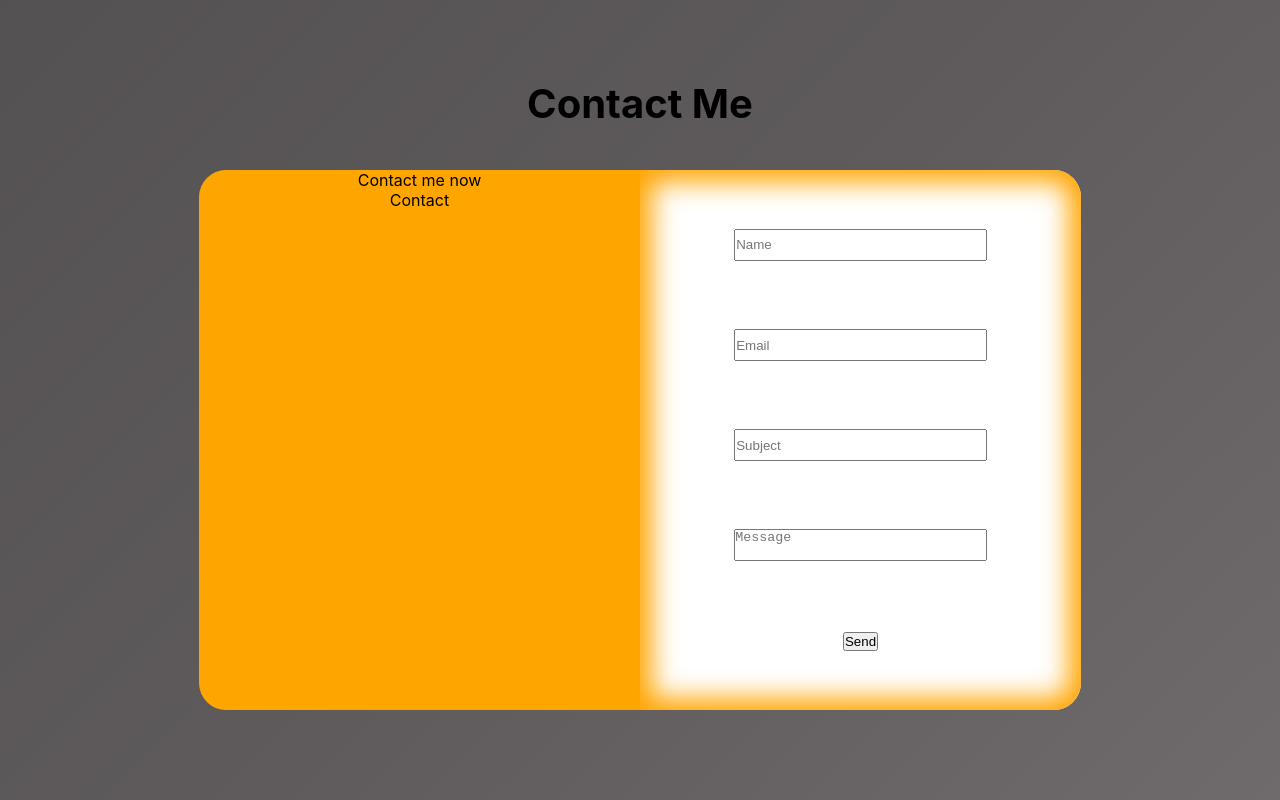
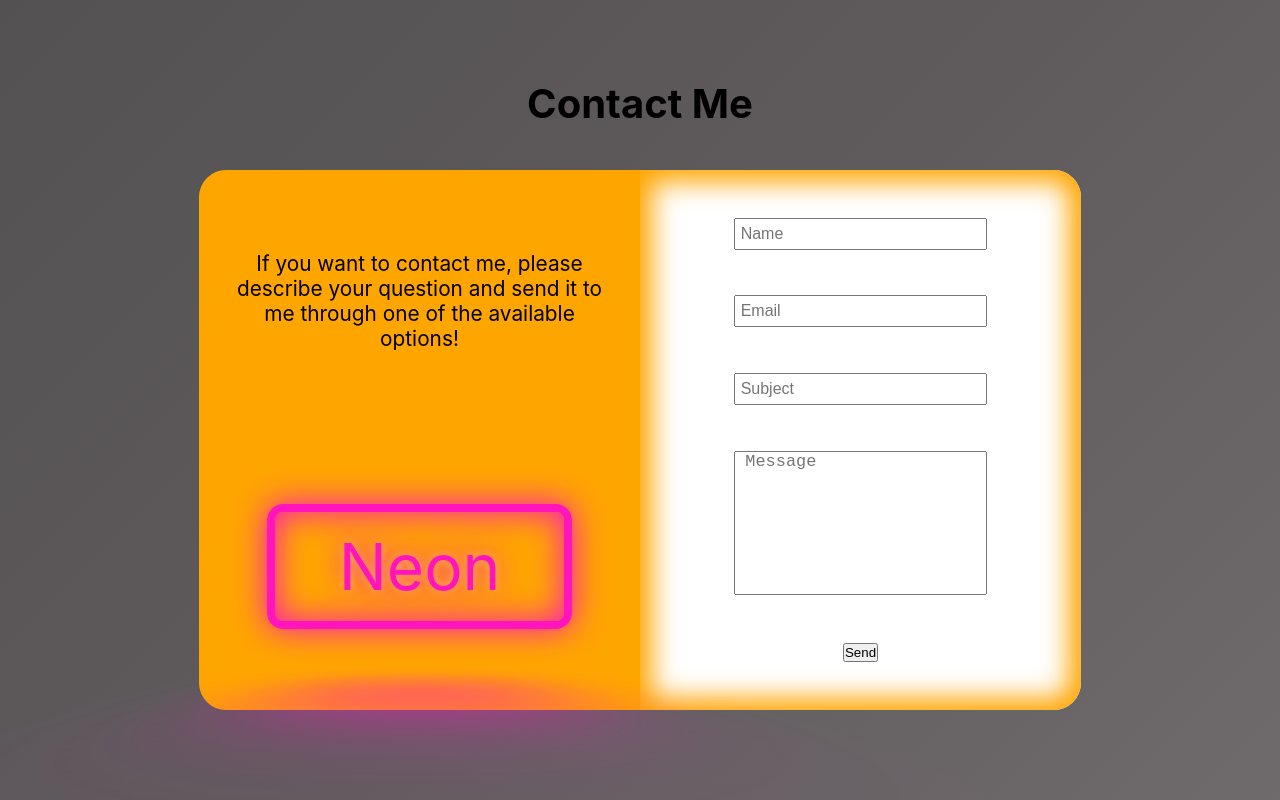
Before and after one commit to Arssin/Portfolio-Mateusz-Binieda, a React (Create React App) app: page / in a window 1280 px wide. Shown: the part 3107-3907 px from the top of the page. Built offline with nearby package versions, Linux system fonts and the light colour scheme.

Commit message:
refactor contact

```diff
--- a/src/Components/HomeBody/Contact/Contact.js
+++ b/src/Components/HomeBody/Contact/Contact.js
@@ -1,15 +1,13 @@
 import styles from '../Contact/Contact.module.scss';
 import { ContactForm } from '../Contact/ContactForm';
+import { ContactLeftSide } from '../Contact/ContactLeftSide';
 
 export const Contact = () => {
   return (
     <section className={styles.section} id="contact me">
       <h1 className={styles.title}>Contact Me</h1>
       <div className={styles.container}>
-        <div className={styles.text}>
-          <div>Contact me now</div>
-          <div>Contact </div>
-        </div>
+        <ContactLeftSide />
         <ContactForm />
       </div>
     </section>
--- a/src/Components/HomeBody/Contact/ContactForm.js
+++ b/src/Components/HomeBody/Contact/ContactForm.js
@@ -22,16 +22,16 @@ export function ContactForm() {
   return (
     <form ref={form} className={styles.form} onSubmit={sendEmail}>
       <div className={styles.div}>
-        <input placeholder="Name" className={styles.input} type="text" name="name" />
+        <input placeholder="&nbsp;Name" className={styles.input} type="text" name="name" />
       </div>
       <div className={styles.div}>
-        <input placeholder="Email" className={styles.input} type="email" name="email" />
+        <input placeholder="&nbsp;Email" className={styles.input} type="email" name="email" />
       </div>
       <div className={styles.div}>
-        <input placeholder="Subject" className={styles.input} type="text" name="subject" />
+        <input placeholder="&nbsp;Subject" className={styles.input} type="text" name="subject" />
       </div>
       <div className={styles.div}>
-        <textarea className={styles.message} placeholder="Message" name="message" />
+        <textarea className={styles.message} placeholder="&nbsp;Message" name="message" />
       </div>
       <div>
         <input type="submit" value="Send" />
--- a/src/Components/HomeBody/Contact/ContactForm.module.scss
+++ b/src/Components/HomeBody/Contact/ContactForm.module.scss
@@ -15,6 +15,7 @@ $bg-color: #eeeeee !default;
   -webkit-box-shadow: inset 0px 0px 27px 12px orange;
   box-shadow: inset 0px 0px 27px 12px orange;
   padding: 25px 10px;
+  gap: 0;
 
   .div {
     display: flex;
@@ -24,9 +25,12 @@ $bg-color: #eeeeee !default;
 
     .input {
       height: 2rem;
+      font-size: 1em;
     }
     .message {
       resize: none;
+      height: 9rem;
+      font-size: 1.3em;
     }
   }
 }
--- /dev/null
+++ b/src/Components/HomeBody/Contact/ContactLeftSide.js
@@ -0,0 +1,16 @@
+import styles from './ContactLeftSide.module.scss';
+
+export function ContactLeftSide() {
+  return (
+    <div className={styles.container}>
+      <div className={styles.text}>
+        If you want to contact me, please describe your question and send it to me through one of the available options!
+      </div>
+      <div className={styles.divBtn}>
+        <a href="#" className={styles.neonBtn}>
+          Neon
+        </a>
+      </div>
+    </div>
+  );
+}
--- /dev/null
+++ b/src/Components/HomeBody/Contact/ContactLeftSide.module.scss
@@ -0,0 +1,79 @@
+:root {
+  --clr-neon: hsl(317 100% 54%);
+  --clr-bg: hsl(323 21% 16%);
+}
+
+.container {
+  width: 35%;
+  background-color: orange;
+  border-radius: 27px 0px 0px 27px;
+  display: flex;
+  flex-direction: column;
+  justify-content: space-around;
+  padding: 5px 30px;
+
+  .text {
+    font-size: 1.3em;
+  }
+
+  .divBtn {
+    .neonBtn {
+      font-size: 4rem;
+      display: inline-block;
+      cursor: pointer;
+      text-decoration: none;
+      color: var(--clr-neon);
+      border: var(--clr-neon) 0.125em solid;
+      padding: 0.25em 1em;
+      border-radius: 0.25em;
+      text-shadow: 0 0 0.125em hsl(0 0% 100% / 0.3), 0 0 0.45em currentColor;
+      box-shadow: inset 0 0 0.5em 0 var(--clr-neon), 0 0 0.5em 0 var(--clr-neon);
+      position: relative;
+
+      &:before {
+        pointer-events: none;
+        content: '';
+        position: absolute;
+        background: var(--clr-neon);
+        top: 120%;
+        left: 0;
+        width: 100%;
+        height: 100%;
+        transform: perspective(1em) rotateX(40deg) scale(1, 0.35);
+        filter: blur(1em);
+        opacity: 0.7;
+      }
+
+      &:after {
+        content: '';
+        position: absolute;
+        top: 0;
+        bottom: 0;
+        left: 0;
+        right: 0;
+        box-shadow: 0 0 2em 0.5em var(--clr-neon);
+        opacity: 0;
+        background-color: var(--clr-neon);
+        z-index: -1;
+        transition: opacity 100ms linear;
+      }
+
+      &:hover,
+      &:focus {
+        background: var(--clr-neon);
+        color: var(--clr-bg);
+        text-shadow: none;
+      }
+
+      &:hover::before,
+      &:focus::before {
+        opacity: 1;
+      }
+
+      &:hover::after,
+      &:focus::after {
+        opacity: 1;
+      }
+    }
+  }
+}
```
